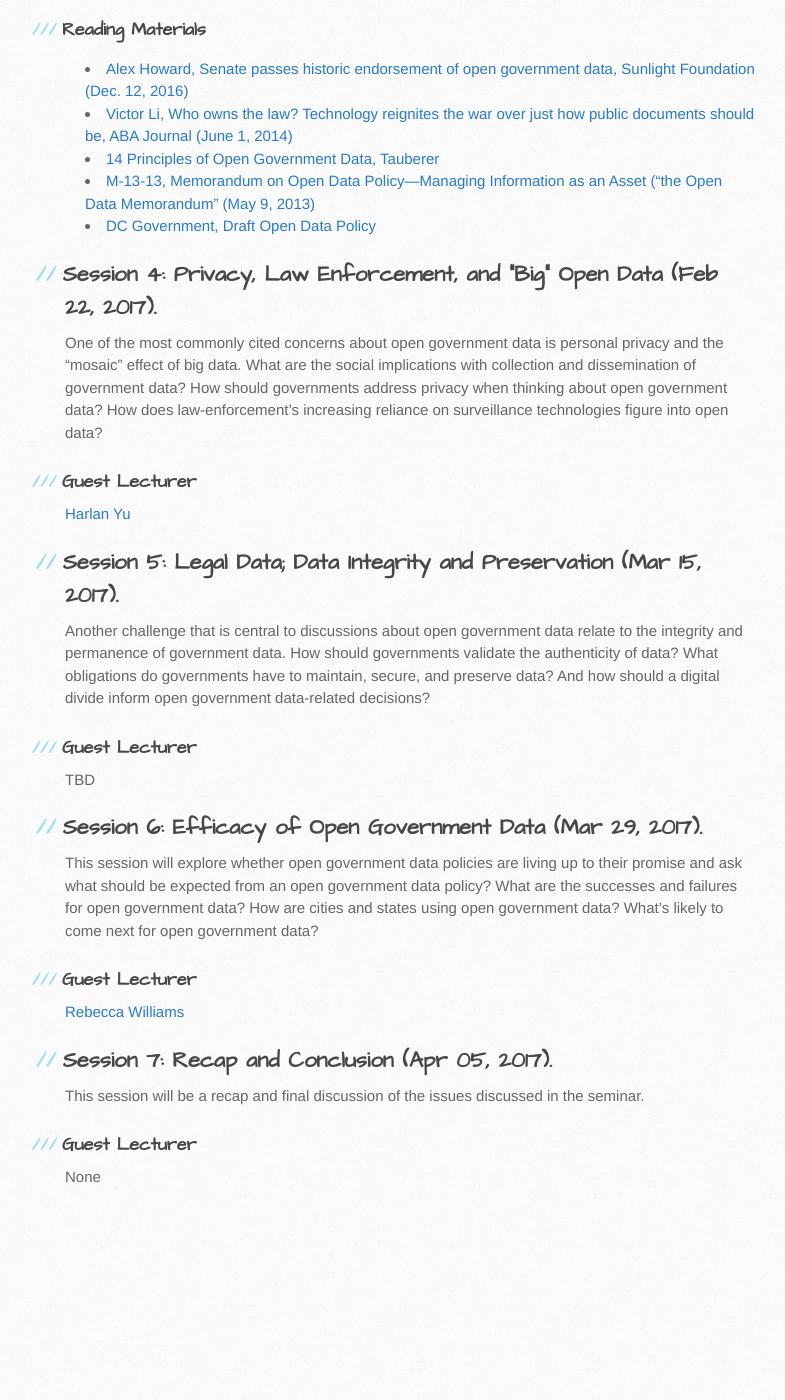
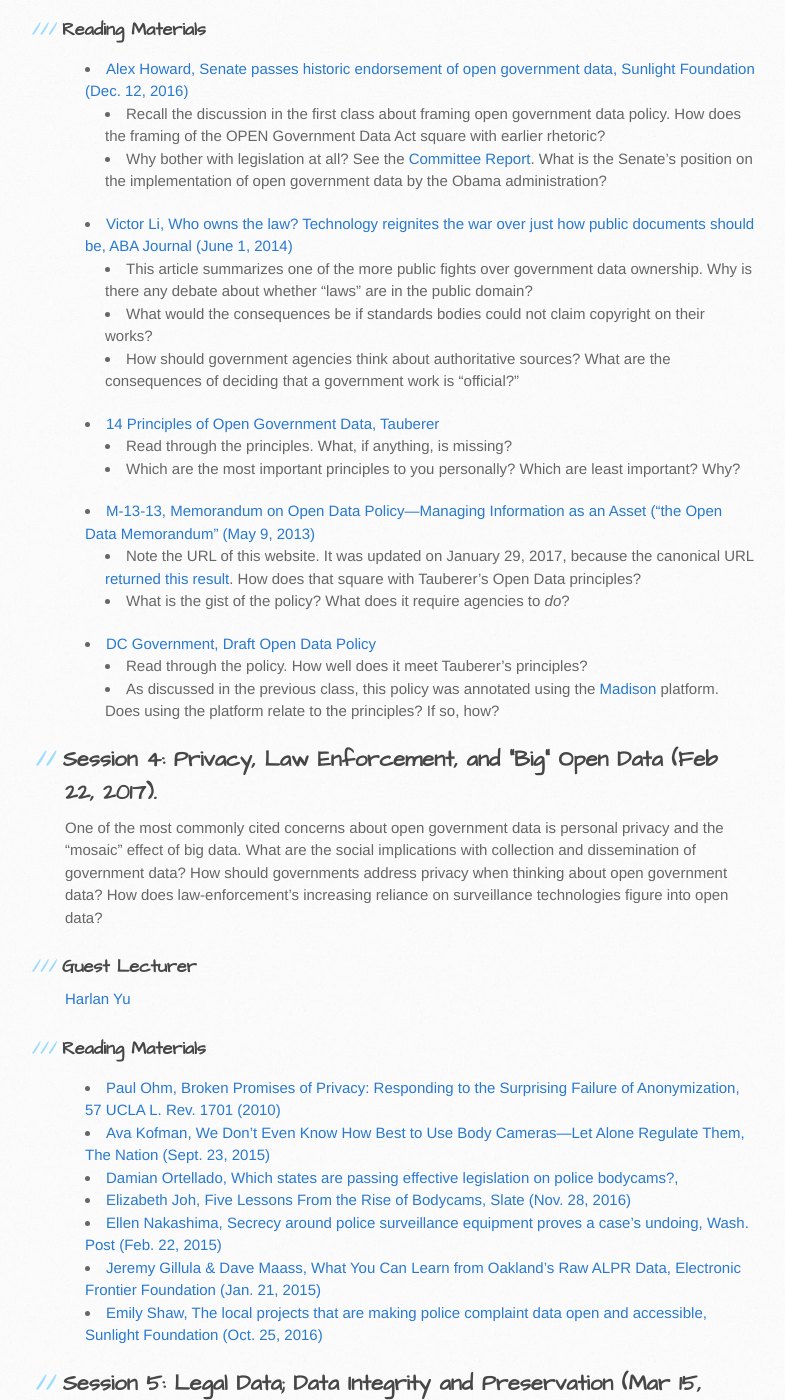
Before and after one commit to opengovdata/opengovdata.github.io, a Jekyll site: the page built from _pages/syllabus.md, in a window 1280 px wide and 1400 px high, scrolled down 4216 px. Shown: the whole window, without its empty margins (105-890 px from the left). Built offline with Jekyll 4.4.1, drawn with Linux system fonts in a browser that asks for light colours; before the commit the page ends 5447 px from its top, so only the background shows below that.

Commit message:
updated for class 3

```diff
--- a/_config.yml
+++ b/_config.yml
@@ -15,3 +15,5 @@
     blog:
         output: true
         permalink: "/blog/:path/"
+
+exclude: ["scratch.md"]
--- a/data/syllabus.yml
+++ b/data/syllabus.yml
@@ -113,17 +113,36 @@
       name: Josh Tauberer
       website: https://razor.occams.info/
     materials:
-    - name: Alex Howard, Senate passes historic endorsement of open government data, Sunlight Foundation (Dec. 12, 2016)
-      url: https://sunlightfoundation.com/2016/12/12/senate-passes-historic-endorsement-of-open-government-data/
-    - name: "Victor Li, Who owns the law? Technology reignites the war over just how public documents should be, ABA Journal (June 1, 2014)"
-      url: http://www.abajournal.com/magazine/article/who_owns_the_law_technology_reignites_the_war_over_just_how_public_document
-    - name: "14 Principles of Open Government Data, Tauberer"
-      url: https://opengovdata.io/2014/principles/
-    - name: 'M-13-13, Memorandum on Open Data Policy—Managing Information as an Asset ("the Open Data Memorandum" (May 9, 2013)'
-      url: http://www.whitehouse.gov/sites/default/files/omb/memoranda/2013/m-13-13.pdf
-    - name: DC Government, Draft Open Data Policy
-      url: https://drafts.dc.gov/docs/draft-open-data-policy
+      - name: Alex Howard, Senate passes historic endorsement of open government data, Sunlight Foundation (Dec. 12, 2016)
+        url: https://sunlightfoundation.com/2016/12/12/senate-passes-historic-endorsement-of-open-government-data/
+        discussion:
+        - Recall the discussion in the first class about framing open government data policy. How does the framing of the OPEN Government Data Act square with earlier rhetoric?
+        - Why bother with legislation at all? See the [Committee Report](https://www.gpo.gov/fdsys/pkg/CRPT-114srpt396/pdf/CRPT-114srpt396.pdf). What is the Senate's position on the implementation of open government data by the Obama administration?
 
+      - name: "Victor Li, Who owns the law? Technology reignites the war over just how public documents should be, ABA Journal (June 1, 2014)"
+        url: http://www.abajournal.com/magazine/article/who_owns_the_law_technology_reignites_the_war_over_just_how_public_document
+        discussion:
+        - This article summarizes one of the more public fights over government data ownership. Why is there any debate about whether "laws" are in the public domain?
+        - What would the consequences be if standards bodies could not claim copyright on their works?
+        - How should government agencies think about authoritative sources? What are the consequences of deciding that a government work is "official?"
+
+      - name: "14 Principles of Open Government Data, Tauberer"
+        url: https://opengovdata.io/2014/principles/
+        discussion:
+        - Read through the principles. What, if anything, is missing?
+        - Which are the most important principles to you personally? Which are least important? Why?
+
+      - name: 'M-13-13, Memorandum on Open Data Policy—Managing Information as an Asset ("the Open Data Memorandum" (May 9, 2013)'
+        url: https://web.archive.org/web/https://www.whitehouse.gov/sites/default/files/omb/memoranda/2013/m-13-13.pdf
+        discussion:
+        - Note the URL of this website. It was updated on January 29, 2017, because the canonical URL [returned this result](https://web.archive.org/web/20170129013754/https://www.whitehouse.gov/sites/default/files/omb/memoranda/2013/m-13-13.pdf). How does that square with Tauberer's Open Data principles?
+        - What is the gist of the policy? What does it require agencies to *do*?
+
+      - name: DC Government, Draft Open Data Policy
+        url: https://drafts.dc.gov/docs/draft-open-data-policy
+        discussion:
+        - Read through the policy. How well does it meet Tauberer's principles?
+        - As discussed in the previous class, this policy was annotated using the [Madison](https://mymadison.io) platform. Does using the platform relate to the principles? If so, how?
 
   - session: "4"
     date: 2017-02-22
@@ -133,6 +152,21 @@
     guest_lecturer:
       name: Harlan Yu
       website: https://www.harlanyu.com/
+    materials:
+      - name: "Paul Ohm, Broken Promises of Privacy: Responding to the Surprising Failure of Anonymization, 57 UCLA L. Rev. 1701 (2010)"
+        url:
+      - name: Ava Kofman, We Don't Even Know How Best to Use Body Cameras—Let Alone Regulate Them, The Nation (Sept. 23, 2015)
+        url: http://www.thenation.com/article/we-dont-even-know-how-best-to-use-body-cameras-let-alone-regulate-them/
+      - name: Damian Ortellado, Which states are passing effective legislation on police bodycams?,
+        url: https://sunlightfoundation.com/2016/08/04/which-states-are-passing-effective-legislation-on-police-bodycams/
+      - name: Elizabeth Joh, Five Lessons From the Rise of Bodycams, Slate (Nov. 28, 2016)
+        url: http://www.slate.com/articles/technology/future_tense/2016/11/how_not_to_respond_to_the_next_police_surveillance_technology.html
+      - name: Ellen Nakashima, Secrecy around police surveillance equipment proves a case's undoing, Wash. Post (Feb. 22, 2015)
+        url: https://www.washingtonpost.com/world/national-security/secrecy-around-police-surveillance-equipment-proves-a-cases-undoing/2015/02/22/ce72308a-b7ac-11e4-aa05-1ce812b3fdd2_story.html
+      - name: Jeremy Gillula & Dave Maass, What You Can Learn from Oakland's Raw ALPR Data, Electronic Frontier Foundation (Jan. 21, 2015)
+        url: https://www.eff.org/deeplinks/2015/01/what-we-learned-oakland-raw-alpr-data
+      - name: Emily Shaw, The local projects that are making police complaint data open and accessible, Sunlight Foundation (Oct. 25, 2016)
+        url: https://sunlightfoundation.com/2016/10/25/the-local-projects-that-are-making-police-complaint-data-open-and-accessible/
 
   - session: "5"
     date: 2017-03-15
```
